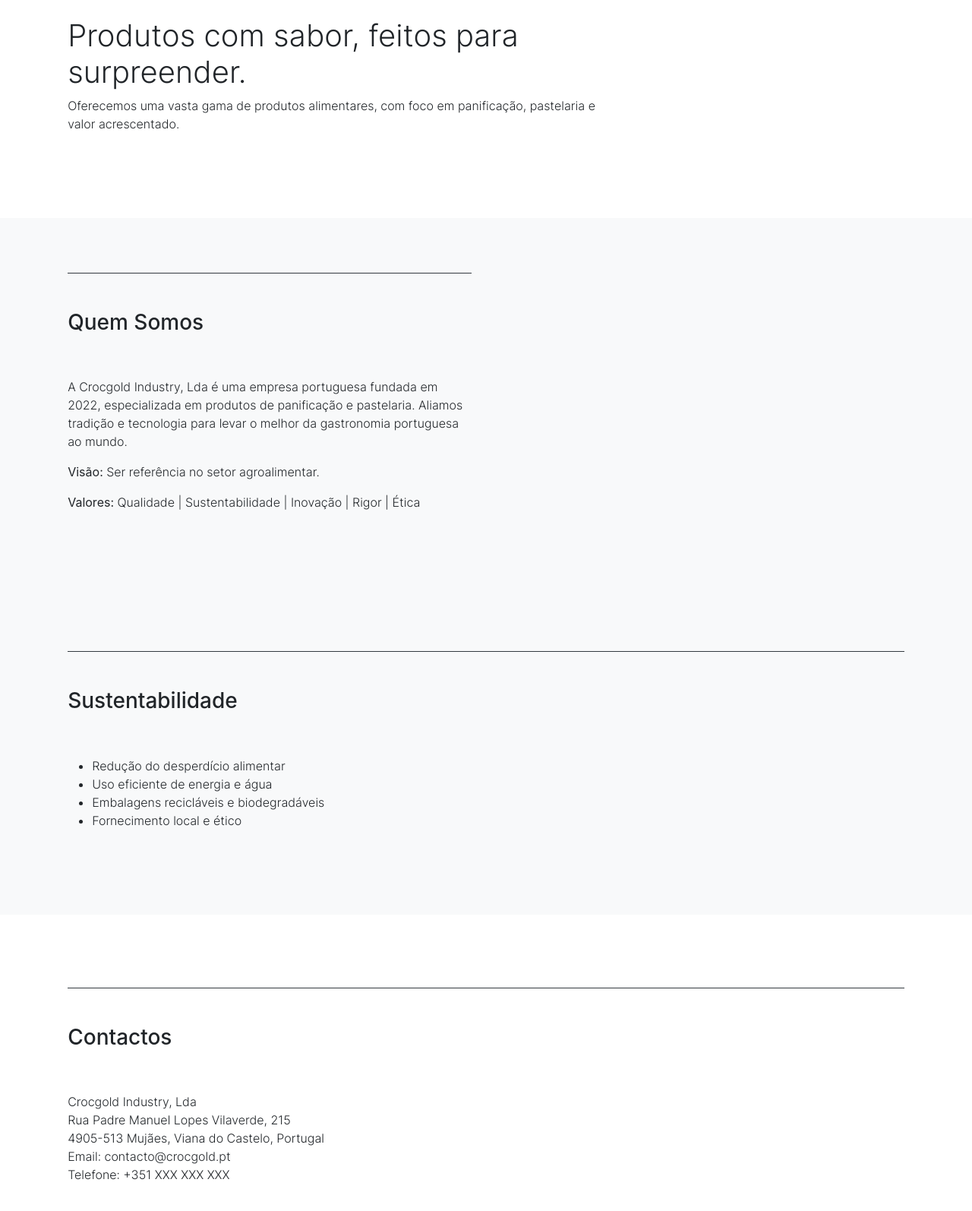
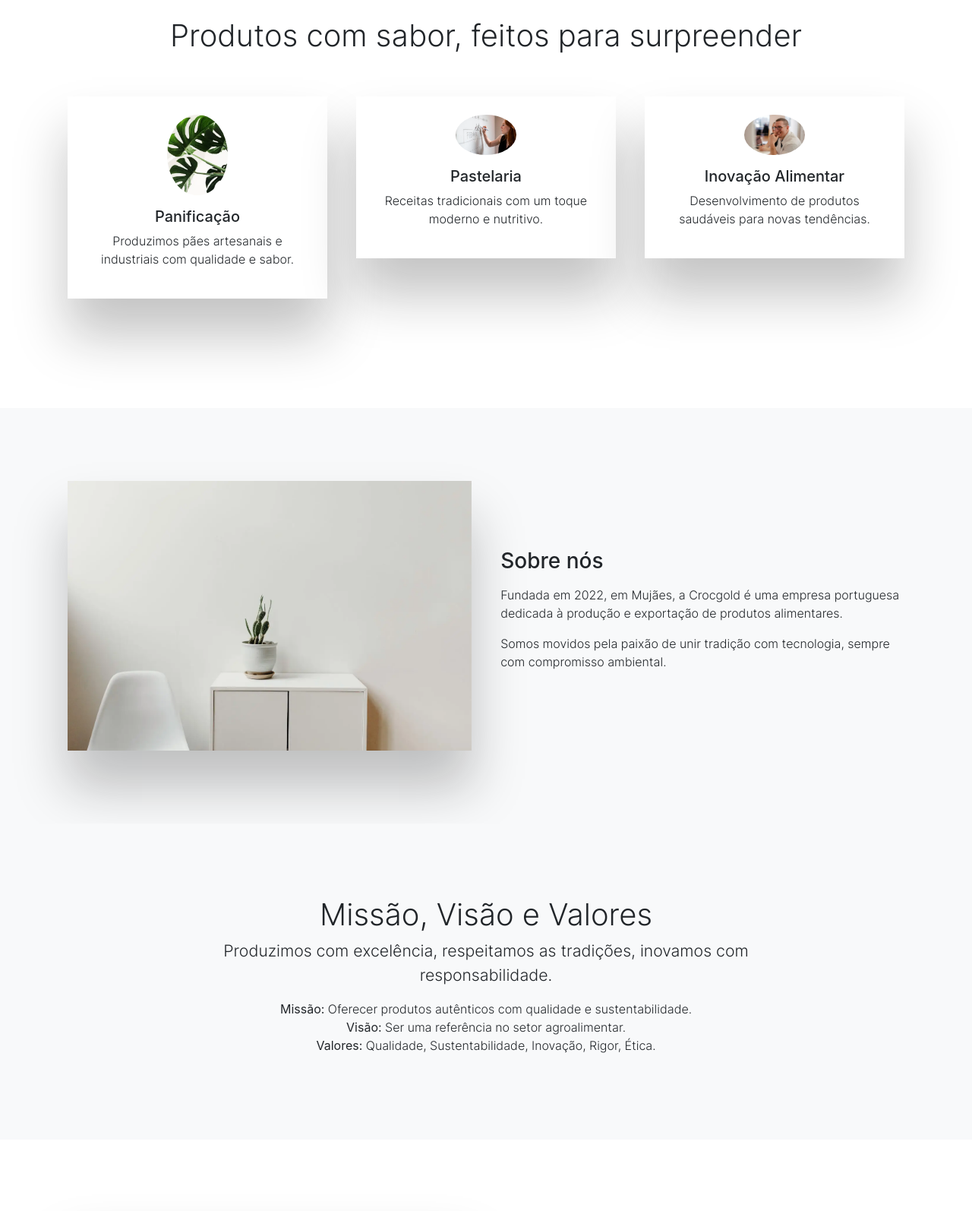
Before and after one commit to joaomiro/crocgold, a plain HTML site: page index.html in a window 1280 px wide. Shown: the part 880-2474 px from the top of the page at 76% size. Drawn offline with Linux system fonts and the light colour scheme; files whose address does not match are found by name; a web font is replaced by a local one.

Commit message:
index.html

```diff
--- a/index.html
+++ b/index.html
@@ -31,7 +31,6 @@
       font-display: swap;
       src: url('./fonts/inter-v12-latin-700.woff2') format('woff2');
     }
-
     .navbar {
       background-color: rgba(255, 255, 255, 0.6);
       backdrop-filter: blur(10px);
@@ -45,7 +44,6 @@
 </head>
 
 <body data-bs-spy="scroll" data-bs-target="#navScroll">
-
   <nav id="navScroll" class="navbar navbar-expand-lg navbar-light fixed-top">
     <div class="container">
       <a class="navbar-brand pe-4 fs-4" href="#">Crocgold</a>
@@ -56,6 +54,7 @@
         <ul class="navbar-nav me-auto mb-2 mb-lg-0">
           <li class="nav-item"><a class="nav-link" href="#services">Produtos</a></li>
           <li class="nav-item"><a class="nav-link" href="#aboutus">Sobre nós</a></li>
+          <li class="nav-item"><a class="nav-link" href="#valores">Valores</a></li>
           <li class="nav-item"><a class="nav-link" href="#sustentabilidade">Sustentabilidade</a></li>
           <li class="nav-item"><a class="nav-link" href="#contact">Contactos</a></li>
         </ul>
@@ -66,8 +65,9 @@
   <main>
     <div class="w-100 overflow-hidden bg-gray-100" id="top">
       <div class="container position-relative">
+        <div class="col-12 col-lg-8 mt-0 h-100 position-absolute top-0 end-0 bg-cover" data-aos="fade-left" style="background-image: url(img/webp/interior11.webp);"></div>
         <div class="row">
-          <div class="col-lg-7 py-vh-6 position-relative">
+          <div class="col-lg-7 py-vh-6 position-relative" data-aos="fade-right">
             <h1 class="display-1 fw-bold mt-5">Bem-vindo à Crocgold Industry</h1>
             <p class="lead">Tradição, inovação e sabor na sua mesa.</p>
             <a href="#services" class="btn btn-dark btn-xl shadow me-3 rounded-0 my-5">Conheça os produtos</a>
@@ -78,31 +78,74 @@
 
     <div class="py-vh-5 w-100 overflow-hidden" id="services">
       <div class="container">
-        <div class="row">
-          <div class="col-lg-8">
-            <h2 class="display-6">Produtos com sabor, feitos para surpreender.</h2>
-            <p>Oferecemos uma vasta gama de produtos alimentares, com foco em panificação, pastelaria e valor acrescentado.</p>
+        <div class="row text-center">
+          <h2 class="display-6" data-aos="fade-down">Produtos com sabor, feitos para surpreender</h2>
+        </div>
+        <div class="row text-center py-vh-3" data-aos="fade-up">
+          <div class="col-md-4">
+            <div class="p-4 shadow rounded bg-white">
+              <img src="img/webp/interior42.webp" class="mb-3 rounded-circle" width="80">
+              <h5>Panificação</h5>
+              <p>Produzimos pães artesanais e industriais com qualidade e sabor.</p>
+            </div>
+          </div>
+          <div class="col-md-4">
+            <div class="p-4 shadow rounded bg-white">
+              <img src="img/webp/people15.webp" class="mb-3 rounded-circle" width="80">
+              <h5>Pastelaria</h5>
+              <p>Receitas tradicionais com um toque moderno e nutritivo.</p>
+            </div>
+          </div>
+          <div class="col-md-4">
+            <div class="p-4 shadow rounded bg-white">
+              <img src="img/webp/people4.webp" class="mb-3 rounded-circle" width="80">
+              <h5>Inovação Alimentar</h5>
+              <p>Desenvolvimento de produtos saudáveis para novas tendências.</p>
+            </div>
           </div>
         </div>
       </div>
     </div>
 
-    <div class="py-vh-4 bg-gray-100 w-100 overflow-hidden" id="aboutus">
+    <div class="py-vh-5 w-100 overflow-hidden bg-light" id="aboutus">
       <div class="container">
-        <div class="row">
-          <div class="col-lg-6">
-            <h3 class="py-5 border-top border-dark">Quem Somos</h3>
-            <p>A Crocgold Industry, Lda é uma empresa portuguesa fundada em 2022, especializada em produtos de panificação e pastelaria. Aliamos tradição e tecnologia para levar o melhor da gastronomia portuguesa ao mundo.</p>
-            <p><strong>Visão:</strong> Ser referência no setor agroalimentar.</p>
-            <p><strong>Valores:</strong> Qualidade | Sustentabilidade | Inovação | Rigor | Ética</p>
+        <div class="row align-items-center" data-aos="fade-up">
+          <div class="col-md-6">
+            <img src="img/webp/interior11.webp" class="img-fluid rounded shadow" alt="fabrico">
+          </div>
+          <div class="col-md-6">
+            <h3 class="mb-3">Sobre nós</h3>
+            <p>Fundada em 2022, em Mujães, a Crocgold é uma empresa portuguesa dedicada à produção e exportação de produtos alimentares.</p>
+            <p>Somos movidos pela paixão de unir tradição com tecnologia, sempre com compromisso ambiental.</p>
           </div>
         </div>
       </div>
     </div>
 
-    <div class="py-vh-5 w-100 overflow-hidden bg-light" id="sustentabilidade">
+    <div class="py-vh-5 bg-gray-100 w-100 overflow-hidden" id="valores">
       <div class="container">
-        <h3 class="py-5 border-top border-dark">Sustentabilidade</h3>
+        <div class="row d-flex justify-content-center">
+          <div class="col-lg-8 text-center">
+            <h2 class="display-6">Missão, Visão e Valores</h2>
+            <p class="lead">Produzimos com excelência, respeitamos as tradições, inovamos com responsabilidade.</p>
+            <ul class="list-unstyled">
+              <li><strong>Missão:</strong> Oferecer produtos autênticos com qualidade e sustentabilidade.</li>
+              <li><strong>Visão:</strong> Ser uma referência no setor agroalimentar.</li>
+              <li><strong>Valores:</strong> Qualidade, Sustentabilidade, Inovação, Rigor, Ética.</li>
+            </ul>
+          </div>
+        </div>
+      </div>
+    </div>
+
+    <div class="py-vh-5 w-100 overflow-hidden" id="sustentabilidade">
+      <div class="container">
+        <div class="row align-items-center" data-aos="fade-up">
+          <div class="col-md-6">
+            <img src="img/webp/interior29.webp" class="img-fluid rounded shadow" alt="sustentabilidade">
+          </div>
+          <div class="col-md-6">
+            <h3>Sustentabilidade</h3>
             <ul>
               <li>Redução do desperdício alimentar</li>
               <li>Uso eficiente de energia e água</li>
@@ -111,17 +154,14 @@
             </ul>
           </div>
         </div>
+      </div>
+    </div>
 
-    <div class="py-vh-5 w-100 overflow-hidden" id="contact">
+    <div class="py-vh-5 bg-gray-900 text-light text-center" data-aos="fade" id="contact">
       <div class="container">
-        <h3 class="py-5 border-top border-dark">Contactos</h3>
-        <address>
-          Crocgold Industry, Lda<br>
-          Rua Padre Manuel Lopes Vilaverde, 215<br>
-          4905-513 Mujães, Viana do Castelo, Portugal<br>
-          Email: contacto@crocgold.pt<br>
-          Telefone: +351 XXX XXX XXX<br>
-        </address>
+        <h2 class="display-6">Vamos dar sabor ao futuro?</h2>
+        <p class="lead">Entre em contacto connosco para saber mais sobre os nossos produtos e soluções alimentares.</p>
+        <a href="mailto:contacto@crocgold.pt" class="btn btn-warning mt-3 px-5 py-3 shadow">Contactar</a>
       </div>
     </div>
   </main>
@@ -135,20 +175,22 @@
   <script src="js/bootstrap.bundle.min.js"></script>
   <script src="js/aos.js"></script>
   <script>AOS.init({ duration: 800 });</script>
+  <script>
+    let scrollpos = window.scrollY;
+    const header = document.querySelector(".navbar");
+    const header_height = header.offsetHeight;
 
-  <script>
-    let scrollpos = window.scrollY
-    const header = document.querySelector(".navbar")
-    const header_height = header.offsetHeight
-
-    const add_class_on_scroll = () => header.classList.add("scrolled", "shadow-sm")
-    const remove_class_on_scroll = () => header.classList.remove("scrolled", "shadow-sm")
+    const add_class_on_scroll = () => header.classList.add("scrolled", "shadow-sm");
+    const remove_class_on_scroll = () => header.classList.remove("scrolled", "shadow-sm");
 
     window.addEventListener('scroll', function () {
       scrollpos = window.scrollY;
-      if (scrollpos >= header_height) { add_class_on_scroll() }
-      else { remove_class_on_scroll() }
-    })
+      if (scrollpos >= header_height) {
+        add_class_on_scroll();
+      } else {
+        remove_class_on_scroll();
+      }
+    });
   </script>
 </body>
 </html>
```
Lines whose indentation alone changed are shown as unchanged.
